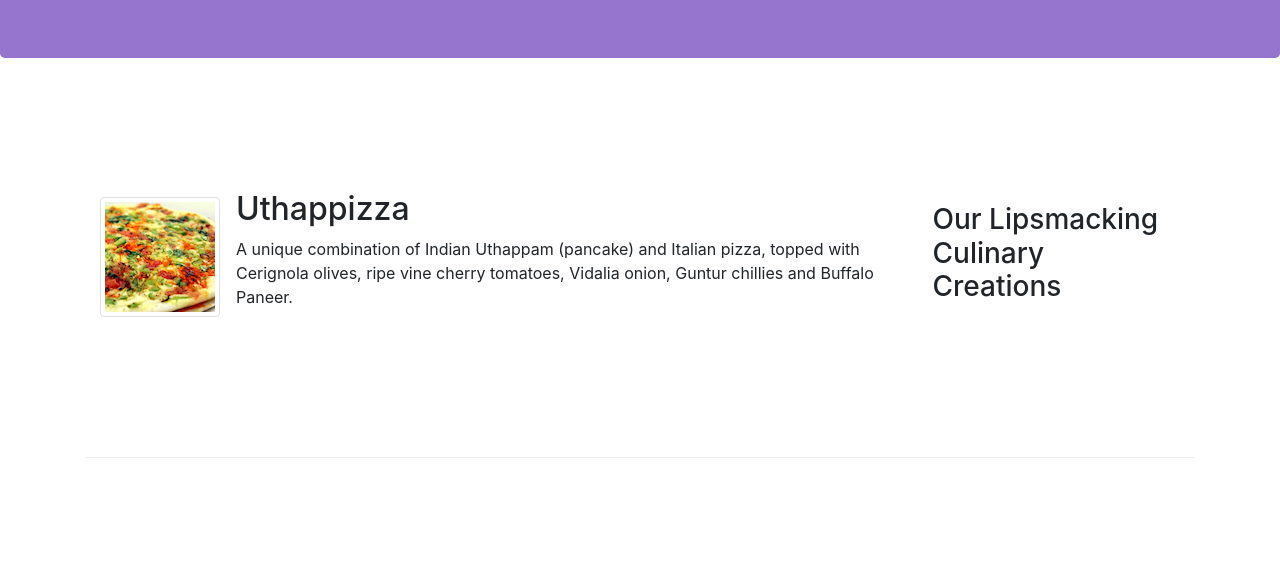
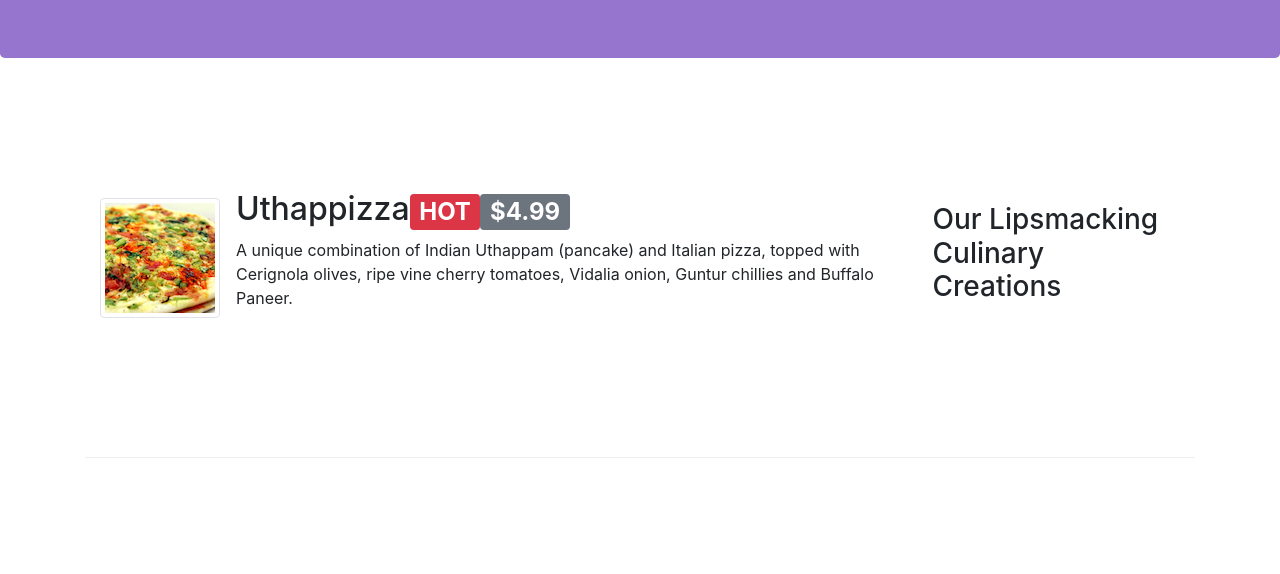
Before and after one commit to barathkumar2699/coursera-bootstrap, a website: page index.html in a window 1280 px wide. Shown: the part 226-800 px from the top of the page. Drawn offline with nearby package versions, Linux system fonts and the light colour scheme.

Commit message:
Alerting users

```diff
--- a/index.html
+++ b/index.html
@@ -56,7 +56,7 @@
                 <div class="media">
                     <img src="./img/uthappizza.png" class="d-flex mr-3 img-thumbnail align-self-center" alt="uthapizza">
                     <div class="media-body">
-                        <h2>Uthappizza</h2>
+                        <h2>Uthappizza<span class="badge badge-danger">HOT</span><span class="badge badge-secondary">$4.99</span></h2>
                         <p>A unique combination of Indian Uthappam (pancake) and Italian pizza, topped with Cerignola olives, ripe vine cherry tomatoes, Vidalia onion, Guntur chillies and Buffalo Paneer.</p>
                     </div>
                 </div>
```
